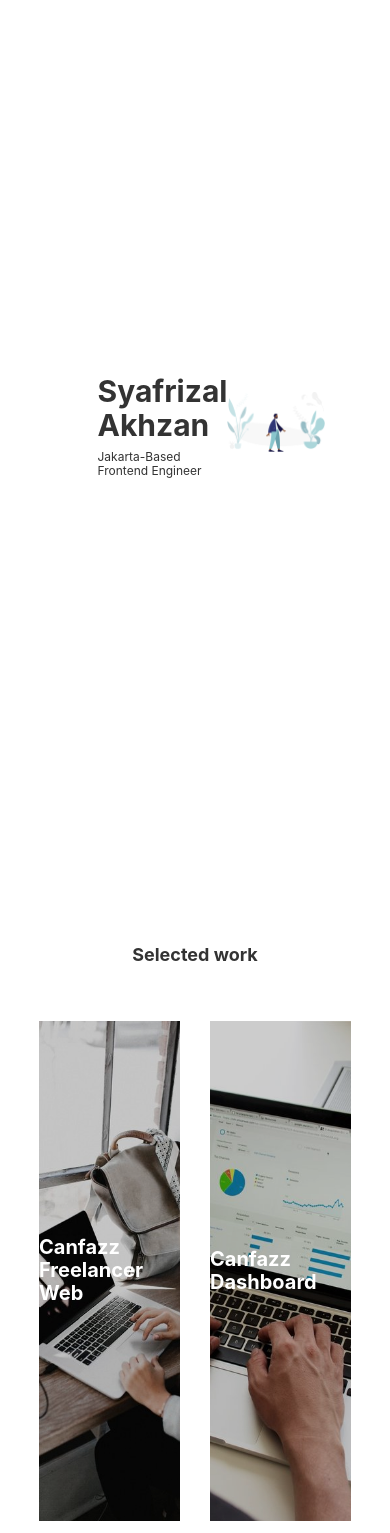
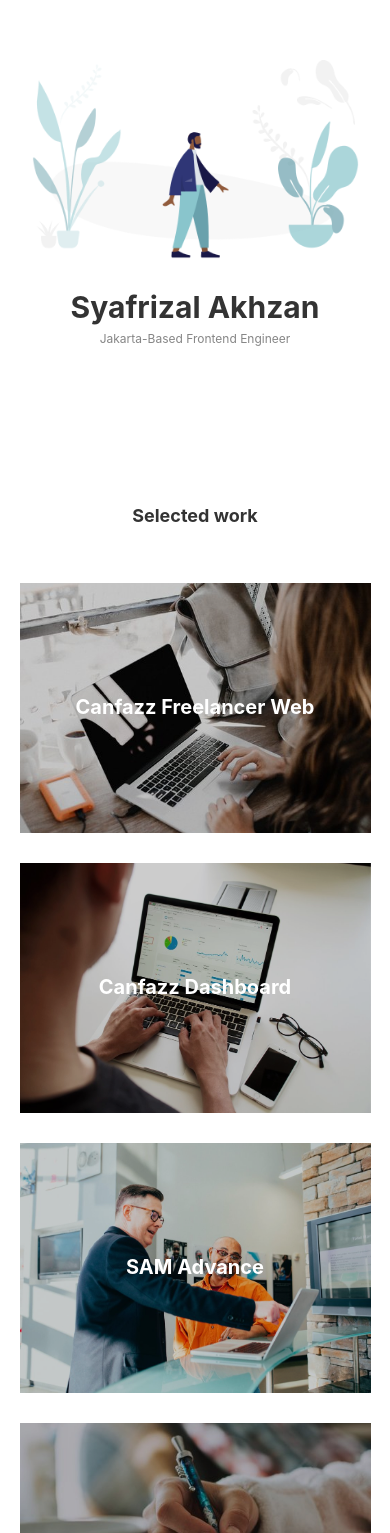
Before and after one commit to akhzan/portfolios, a React app: page / in a window 390 px wide. Shown: the top 1533 px of the page. Built offline with nearby package versions, Linux system fonts and the light colour scheme.

Commit message:
add responsiveness

```diff
--- a/src/pages/Home/home.scss
+++ b/src/pages/Home/home.scss
@@ -1,3 +1,5 @@
+@import '../../styles/modules/responsive';
+
 .app-home__top {
   height: 100vh;
   display: flex;
@@ -9,12 +11,24 @@
     font-weight: bold;
   }
   .app-home_top-description {
-    // font-size: 3rem;
     margin: 0;
+    color: #868686;
   }
   img {
     width: 50%;
     height: auto;
+  }
+  @include respond-to(xs) {
+    justify-content: center;
+    align-items: center;
+    flex-direction: column-reverse;
+    text-align: center;
+    height: auto;
+    padding: 5em 1em;
+    img {
+      width: 100%;
+      margin-bottom: 2em;
+    }
   }
 }
 
@@ -30,6 +44,9 @@
   display: flex;
   flex-wrap: wrap;
   margin: 3em -15px 0 -15px;
+  @include respond-to(xs) {
+    flex-direction: column;
+  }
 }
 
 .app-home__work-card {
@@ -50,6 +67,10 @@
     img {
       transform: scale(1.05);
     }
+  }
+  @include respond-to(xs) {
+    width: calc(100% - 30px);
+    height: 250px;
   }
 }
 
@@ -79,6 +100,19 @@
   .app-section__title {
     margin-bottom: 3em;
     font-weight: normal;
+  }
+  @include respond-to(xs) {
+    padding: 3em 0;
+    flex-direction: column;
+    .app-section__title {
+      margin-bottom: 1.5em;
+    }
+  }
+}
+
+.app-home__detail-exp {
+  @include respond-to(xs) {
+    margin-bottom: 2em;
   }
 }
 
--- a/src/pages/Work/work.scss
+++ b/src/pages/Work/work.scss
@@ -1,5 +1,10 @@
+@import '../../styles/modules/responsive';
+
 .app-work {
   padding: 8em 0;
+  @include respond-to(xs) {
+    padding: 8em 1.5em;
+  }
 }
 
 .app-work__desc {
--- a/src/styles/index.scss
+++ b/src/styles/index.scss
@@ -1,5 +1,6 @@
 @import './modules/global';
 @import './modules/normalize';
+@import './modules/responsive';
 
 .app-content {
   padding: 0 25%;
@@ -11,6 +12,15 @@
   }
   &.--flexible {
     height: auto;
+  }
+  @include respond-to(xs) {
+    padding: 0 5%;
+    width: 90%;
+    height: auto;
+    &.--medium {
+      padding: 0 5%;
+      width: 90%;
+    }
   }
 }
 
```
